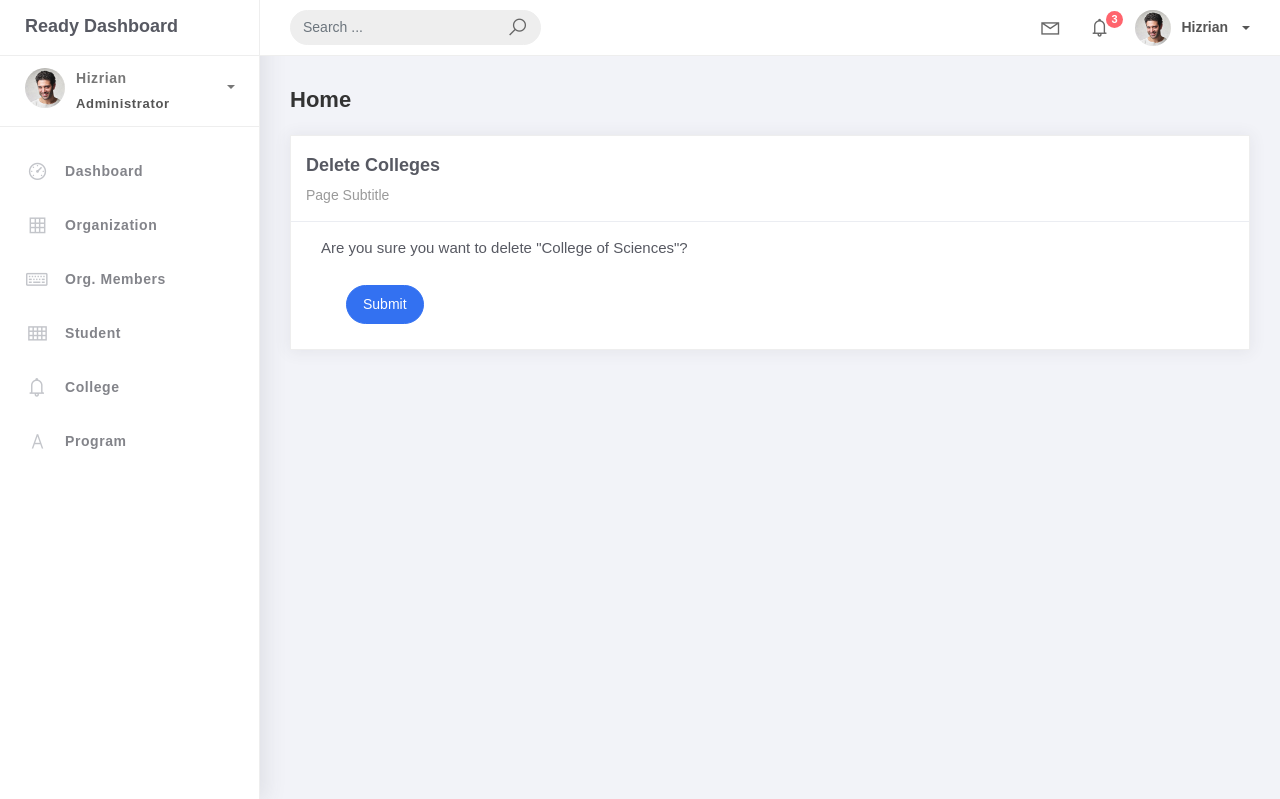
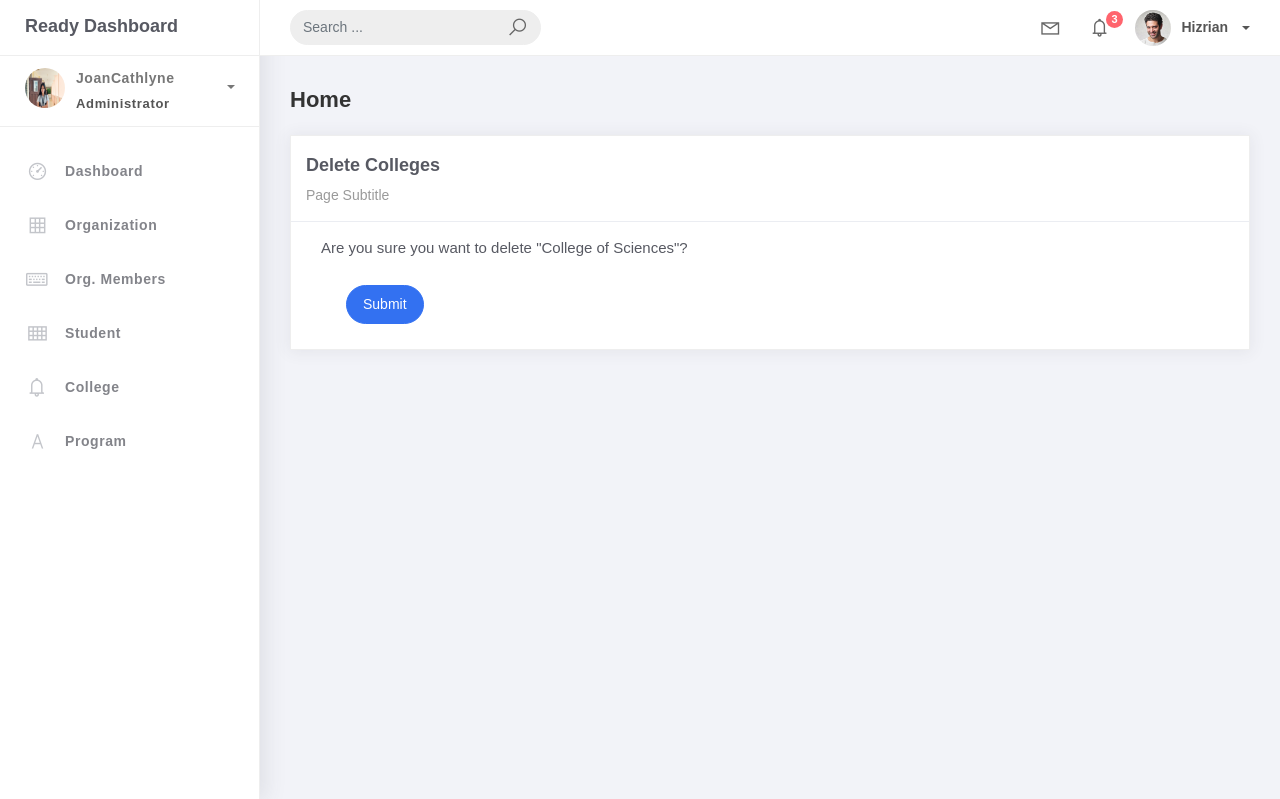
Before and after one commit to JoanCathlyneRabino/PSUSphere, a Django app: page /college_list/1/delete/ in a window 1280 px wide. Shown: the top 799 px of the page. Run offline with Django 5.2, Linux system fonts and the light colour scheme; data comes from the database, SQL or seed files in the repository; some libraries are stand-ins or nearby versions.

Commit message:
profile pic added

```diff
--- a/projectsite/templates/base.html
+++ b/projectsite/templates/base.html
@@ -106,8 +106,8 @@
                                         <div class="user-box">
                                             <div class="u-img"><img src="{% static 'img/profile.jpg' %}" alt="user"></div>
                                             <div class="u-text">
-                                                <h4>Hizrian</h4>
-                                                <p class="text-muted">hello@themekita.com</p><a href="profile.html" class="btn btn-rounded btn-danger btn-sm">View Profile</a></div>
+                                                <h4>JoanCathlyne</h4>
+                                                <p class="text-muted">202280093@psu.palawan.edu.ph</p><a href="profile.html" class="btn btn-rounded btn-danger btn-sm">View Profile</a></div>
                                             </div>
                                         </li>
                                         <div class="dropdown-divider"></div>
@@ -136,12 +136,12 @@
                     <div class="scrollbar-inner sidebar-wrapper">
                         <div class="user">
                             <div class="photo">
-                                <img src="{% static 'img/profile.jpg' %}">
+                                <img src="{% static 'img/pp.jpeg' %}">
                             </div>
                             <div class="info">
                                 <a class="" data-toggle="collapse" href="#collapseExample" aria-expanded="true">
                                     <span>
-                                        Hizrian
+                                        JoanCathlyne
                                         <span class="user-level">Administrator</span>
                                         <span class="caret"></span>
                                     </span>
```
